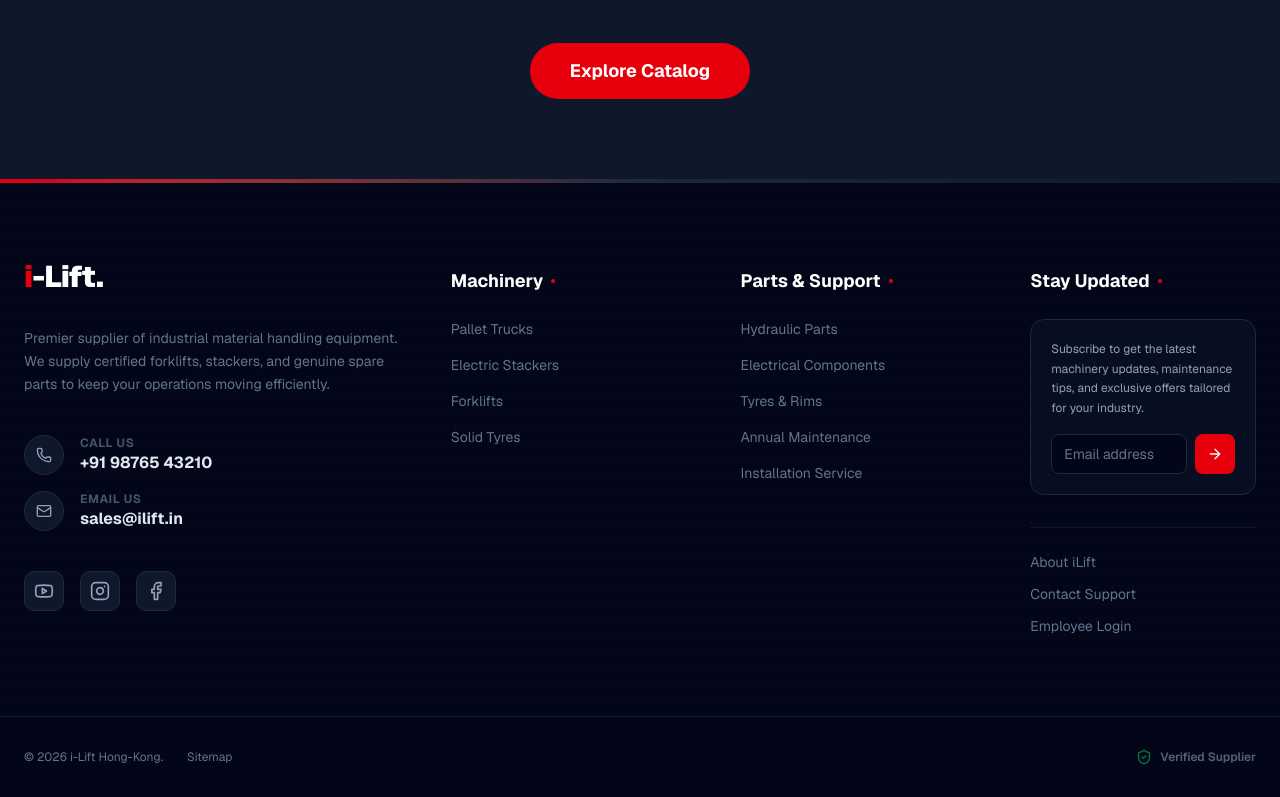
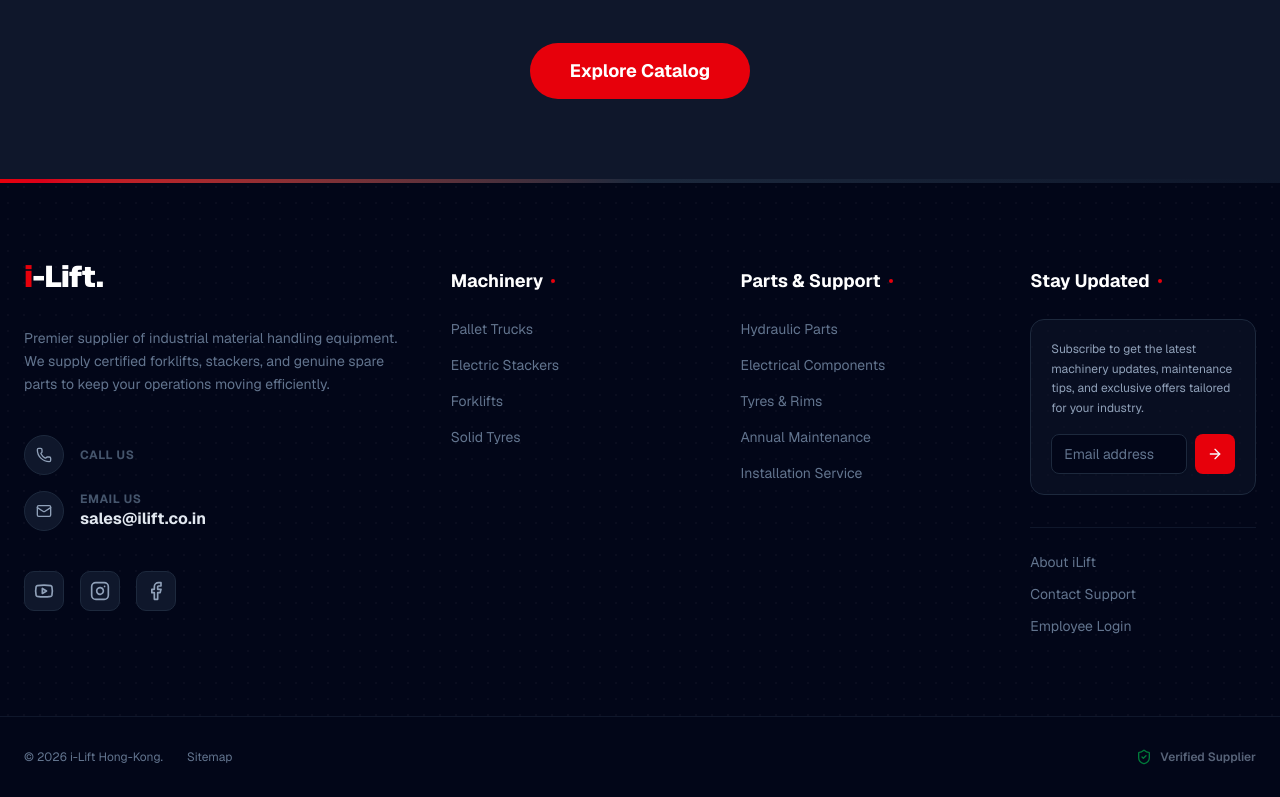
Before and after one commit to sdksoftwares/ilift, a Next.js app: page /about in a window 1280 px wide. Shown: the part 2990-3787 px from the top of the page. Built offline with nearby package versions, Linux system fonts and the light colour scheme.

Commit message:
chore: update contact info

```diff
--- a/app/page.tsx
+++ b/app/page.tsx
@@ -208,7 +208,7 @@ export default async function Home() {
                       </div>
                       <div className="flex flex-col">
                         <span className="text-xs text-slate-400 uppercase font-bold tracking-wider">Sales & Support</span>
-                        <span className="text-lg font-bold text-white group-hover:text-green-400 transition-colors">+91 98765 43210</span>
+                        <span className="text-lg font-bold text-white group-hover:text-green-400 transition-colors"></span>
                       </div>
                     </div>
                     <ArrowRight className="h-5 w-5 text-slate-500 group-hover:text-white transition-colors" />
@@ -221,7 +221,7 @@ export default async function Home() {
                       </div>
                       <div className="flex flex-col">
                         <span className="text-xs text-slate-400 uppercase font-bold tracking-wider">Email Us</span>
-                        <span className="text-lg font-bold text-white group-hover:text-blue-400 transition-colors">support@ilift.in</span>
+                        <span className="text-lg font-bold text-white group-hover:text-blue-400 transition-colors">support@ilift.co.in</span>
                       </div>
                     </div>
                     <ArrowRight className="h-5 w-5 text-slate-500 group-hover:text-white transition-colors" />
--- a/components/Footer.tsx
+++ b/components/Footer.tsx
@@ -48,7 +48,7 @@ export default function Footer() {
               </div>
               <div>
                 <span className="block text-xs uppercase font-bold tracking-wider text-slate-600 group-hover:text-slate-400 transition-colors">Call Us</span>
-                <span className="font-bold text-slate-200">+91 98765 43210</span>
+                <span className="font-bold text-slate-200"></span>
               </div>
             </a>
             <a href="mailto:sales@ilift.in" className="flex items-center gap-4 text-slate-400 hover:text-white transition-colors group">
@@ -57,7 +57,7 @@ export default function Footer() {
               </div>
               <div>
                 <span className="block text-xs uppercase font-bold tracking-wider text-slate-600 group-hover:text-slate-400 transition-colors">Email Us</span>
-                <span className="font-bold text-slate-200">sales@ilift.in</span>
+                <span className="font-bold text-slate-200">sales@ilift.co.in</span>
               </div>
             </a>
           </div>
```
